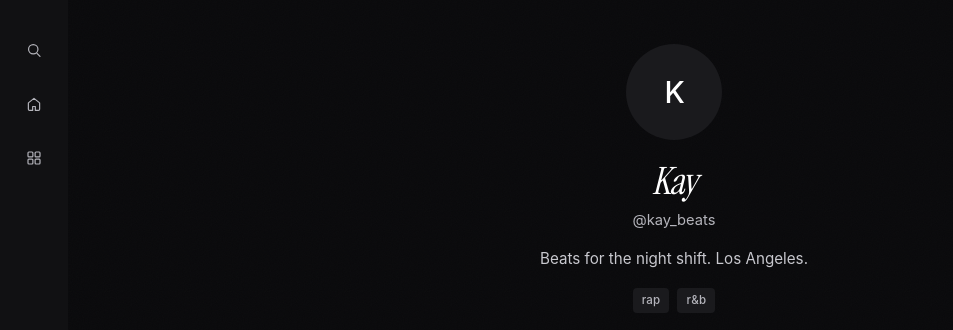
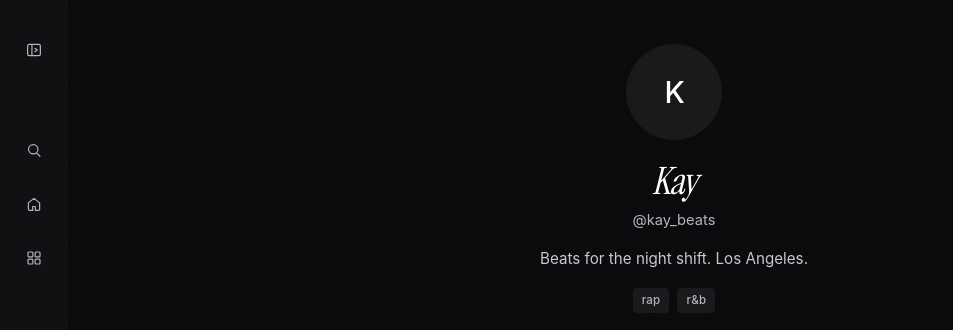
Before and after one commit to lattewei/walls, a Next.js app in the folder apps/web/: page /users/kay_beats in a window 1280 px wide. Shown: the top 330 px of the page, without its empty margins (0-953 px from the left). Built offline with nearby package versions, Linux system fonts and the light colour scheme.

Commit message:
feat(web): add a sidebar fold toggle and drop nav icons lower

```diff
--- a/apps/web/src/app/globals.css
+++ b/apps/web/src/app/globals.css
@@ -156,6 +156,19 @@ body:has(.landing-root) {
   display: flex;
   flex-direction: column;
   gap: 10px;
+  margin-top: 56px;
+}
+
+.studio__fold {
+  border: 0;
+  background: transparent;
+  cursor: pointer;
+  color: inherit;
+  align-self: flex-start;
+}
+
+.studio__fold:hover {
+  color: #fff;
 }
 
 .studio__item {
--- a/apps/web/src/components/studio/icons.tsx
+++ b/apps/web/src/components/studio/icons.tsx
@@ -1,3 +1,29 @@
+export function IconPanel({ folded }: { folded: boolean }) {
+  return (
+    <svg width="18" height="18" viewBox="0 0 24 24" fill="none" aria-hidden>
+      <rect x="3.5" y="4.5" width="17" height="15" rx="2.2" stroke="currentColor" strokeWidth="1.6" />
+      <path d="M9.25 4.5v15" stroke="currentColor" strokeWidth="1.6" />
+      {folded ? (
+        <path
+          d="M13.2 9.75 16.4 12l-3.2 2.25"
+          stroke="currentColor"
+          strokeWidth="1.6"
+          strokeLinecap="round"
+          strokeLinejoin="round"
+        />
+      ) : (
+        <path
+          d="M16.4 9.75 13.2 12l3.2 2.25"
+          stroke="currentColor"
+          strokeWidth="1.6"
+          strokeLinecap="round"
+          strokeLinejoin="round"
+        />
+      )}
+    </svg>
+  );
+}
+
 export function IconSearch() {
   return (
     <svg width="18" height="18" viewBox="0 0 24 24" fill="none" aria-hidden>
--- a/apps/web/src/components/studio/shell.tsx
+++ b/apps/web/src/components/studio/shell.tsx
@@ -2,17 +2,31 @@
 
 import Link from "next/link";
 import { usePathname } from "next/navigation";
+import { useEffect, useState } from "react";
 
-import { IconGrid, IconHome, IconSearch } from "./icons";
+import { IconGrid, IconHome, IconPanel, IconSearch } from "./icons";
 
 export function StudioShell({ children }: { children: React.ReactNode }) {
   const path = usePathname();
   const homeOn = path === "/app";
-  const folded = path !== "/app";
+  const [folded, setFolded] = useState(path !== "/app");
+
+  useEffect(() => {
+    setFolded(path !== "/app");
+  }, [path]);
 
   return (
     <div className={folded ? "studio is-folded" : "studio"}>
       <aside className="studio__side">
+        <button
+          type="button"
+          className="studio__item studio__fold"
+          onClick={() => setFolded((v) => !v)}
+          aria-expanded={!folded}
+          aria-label={folded ? "Expand sidebar" : "Collapse sidebar"}
+        >
+          <IconPanel folded={folded} />
+        </button>
         <nav>
           <span className="studio__item studio__item--quiet">
             <IconSearch />
```
